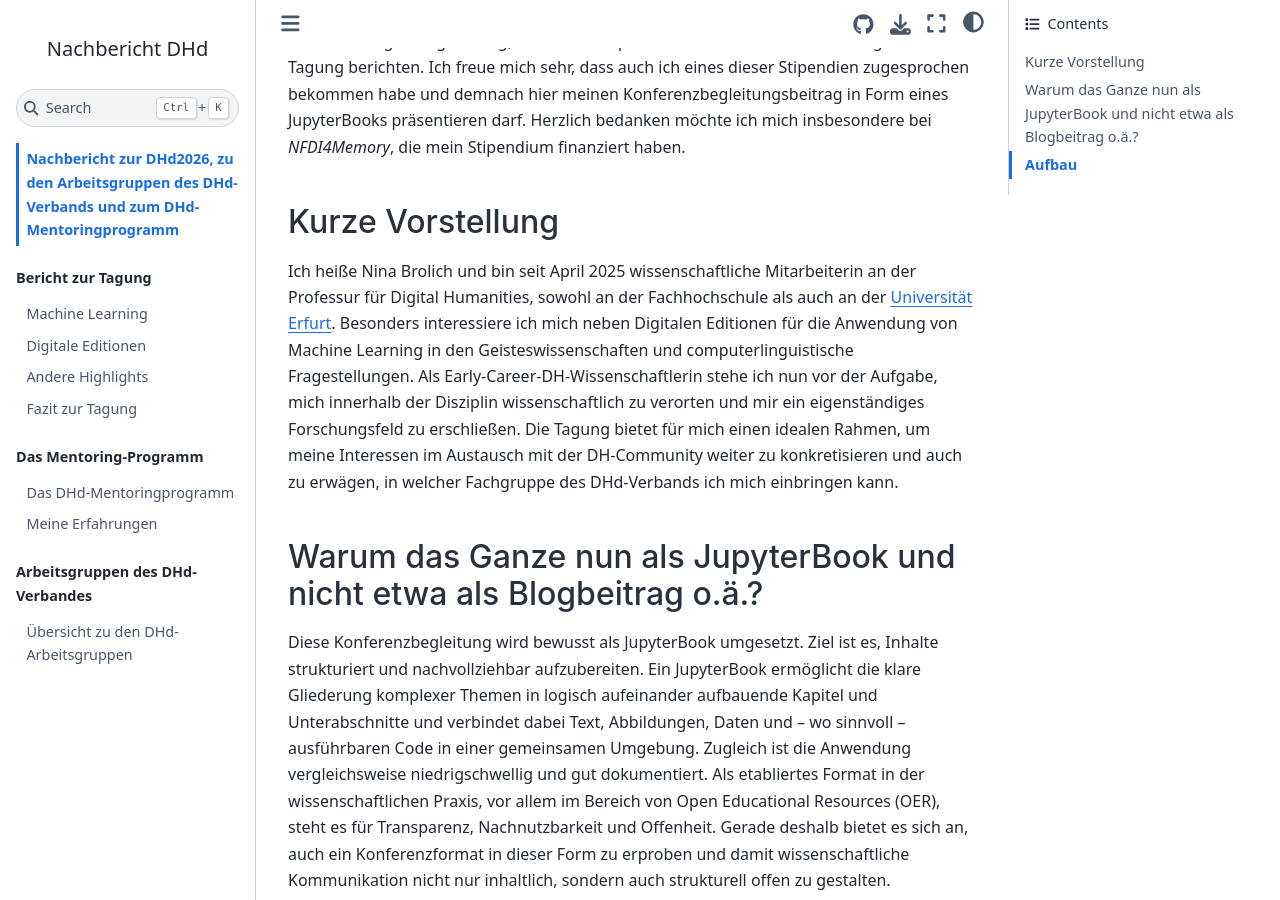
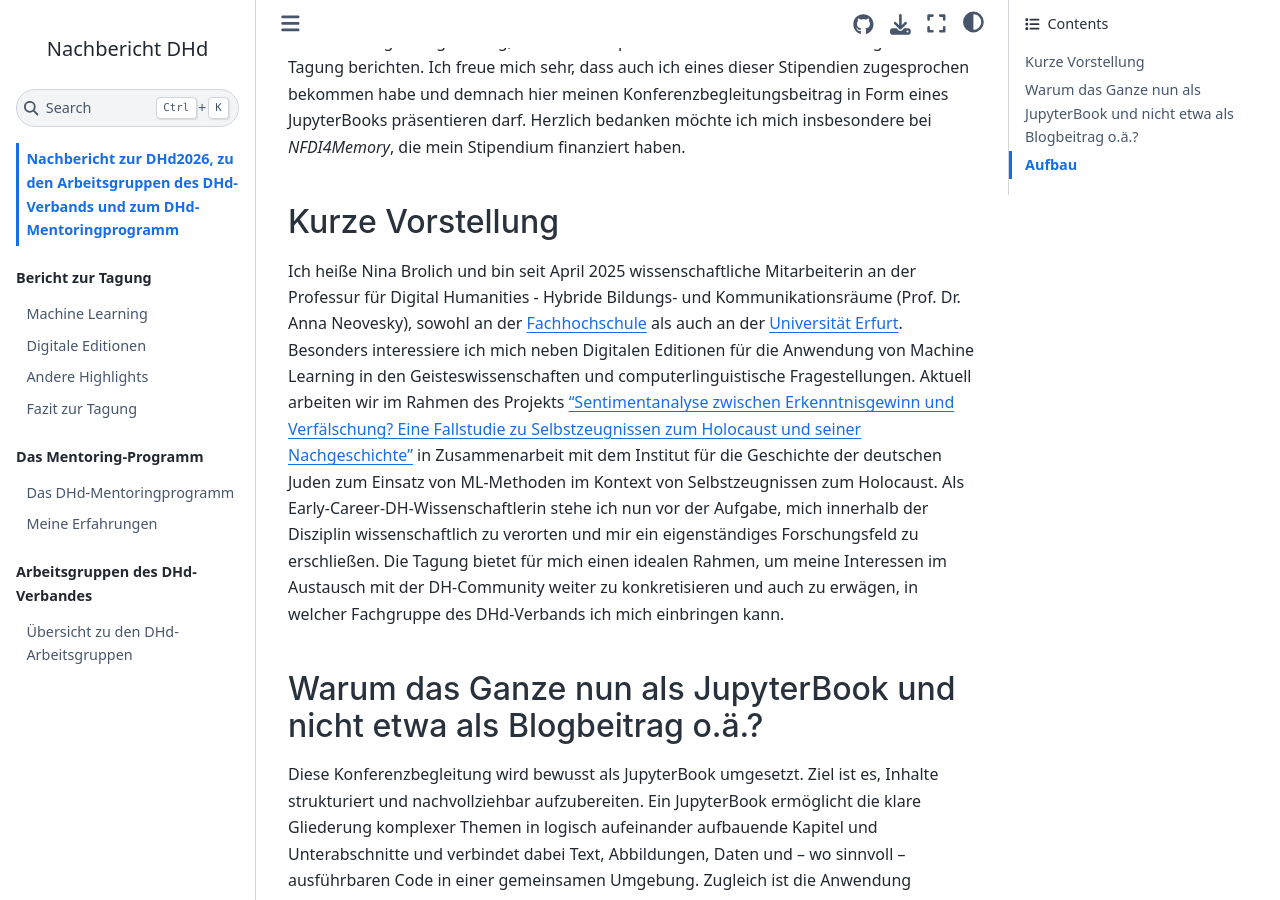
Before and after one commit to nina-bro/dhd2026, a Jupyter Book: the page built from home.md, in a window 1280 px wide and 900 px high, scrolled down 324 px. Built offline with Jupyter Book 1.0.4 settings and Sphinx 7.4.7 and the Sphinx Book theme 1.1.4, drawn with Linux system fonts in a browser that asks for light colours; some web fonts are replaced; comment, search, counter and statistics services are not loaded.

Commit message:
added info for fh

```diff
--- a/home.md
+++ b/home.md
@@ -3,7 +3,8 @@
 Auch für die diesjährige DHd-Konferenz in Wien schrieb der DHd-Verband, in Zusammenarbeit mit *CLARIAH-AT* und den Konsortien *NFDI4Culture* und *NFDI4Memory*, wieder [*Early Career Reisestipendien*](https://dhd-blog.org/?p=23004) aus. Teil des Stipendienprogrammes ist ein Konferenzbegleitungsbeitrag, in dem die Stipendiat\*innen von ihren Erfahrungen auf der Tagung berichten. Ich freue mich sehr, dass auch ich eines dieser Stipendien zugesprochen bekommen habe und demnach hier meinen Konferenzbegleitungsbeitrag in Form eines JupyterBooks präsentieren darf. Herzlich bedanken möchte ich mich insbesondere bei *NFDI4Memory*, die mein Stipendium finanziert haben.
 
 ## Kurze Vorstellung
-Ich heiße Nina Brolich und bin seit April 2025 wissenschaftliche Mitarbeiterin an der Professur für Digital Humanities, sowohl an der Fachhochschule als auch an der [Universität Erfurt](https://www.uni-erfurt.de/philosophische-fakultaet/seminare-professuren/historisches-seminar/professuren/digital-humanities-hybride-bildungs-und-kommunikationsraeume). Besonders interessiere ich mich neben Digitalen Editionen für die Anwendung von Machine Learning in den Geisteswissenschaften und computerlinguistische Fragestellungen. Als Early-Career-DH-Wissenschaftlerin stehe ich nun vor der Aufgabe, mich innerhalb der Disziplin wissenschaftlich zu verorten und mir ein eigenständiges
+Ich heiße Nina Brolich und bin seit April 2025 wissenschaftliche Mitarbeiterin an der Professur für Digital Humanities - Hybride Bildungs- und Kommunikationsräume (Prof. Dr. Anna Neovesky), sowohl an der [Fachhochschule](https://ai.fh-erfurt.de/neovesky) als auch an der [Universität Erfurt](https://www.uni-erfurt.de/philosophische-fakultaet/seminare-professuren/historisches-seminar/professuren/digital-humanities-hybride-bildungs-und-kommunikationsraeume). Besonders interessiere ich mich neben Digitalen Editionen für die Anwendung von Machine Learning in den Geisteswissenschaften und computerlinguistische Fragestellungen. Aktuell arbeiten wir im Rahmen des Projekts ["Sentimentanalyse zwischen Erkenntnisgewinn und Verfälschung? Eine Fallstudie zu Selbstzeugnissen zum Holocaust und seiner Nachgeschichte"](https://www.igdj-hh.de/forschung/forschungsprojekte/sentimentanalyse-zwischen-erkenntnisgewinn-und-verfaelschung-eine-fallstudie-zu-selbstzeugnissen-zum-holocaust-und-seiner-nachgeschichte) in Zusammenarbeit mit dem Institut für die Geschichte der deutschen Juden zum Einsatz von ML-Methoden im Kontext von Selbstzeugnissen zum Holocaust.
+Als Early-Career-DH-Wissenschaftlerin stehe ich nun vor der Aufgabe, mich innerhalb der Disziplin wissenschaftlich zu verorten und mir ein eigenständiges
 Forschungsfeld zu erschließen. Die Tagung bietet für mich einen idealen Rahmen, um
 meine Interessen im Austausch mit der DH-Community weiter zu konkretisieren und auch zu
 erwägen, in welcher Fachgruppe des DHd-Verbands ich mich einbringen kann.
```
Also changed, not shown: 4 other files.
